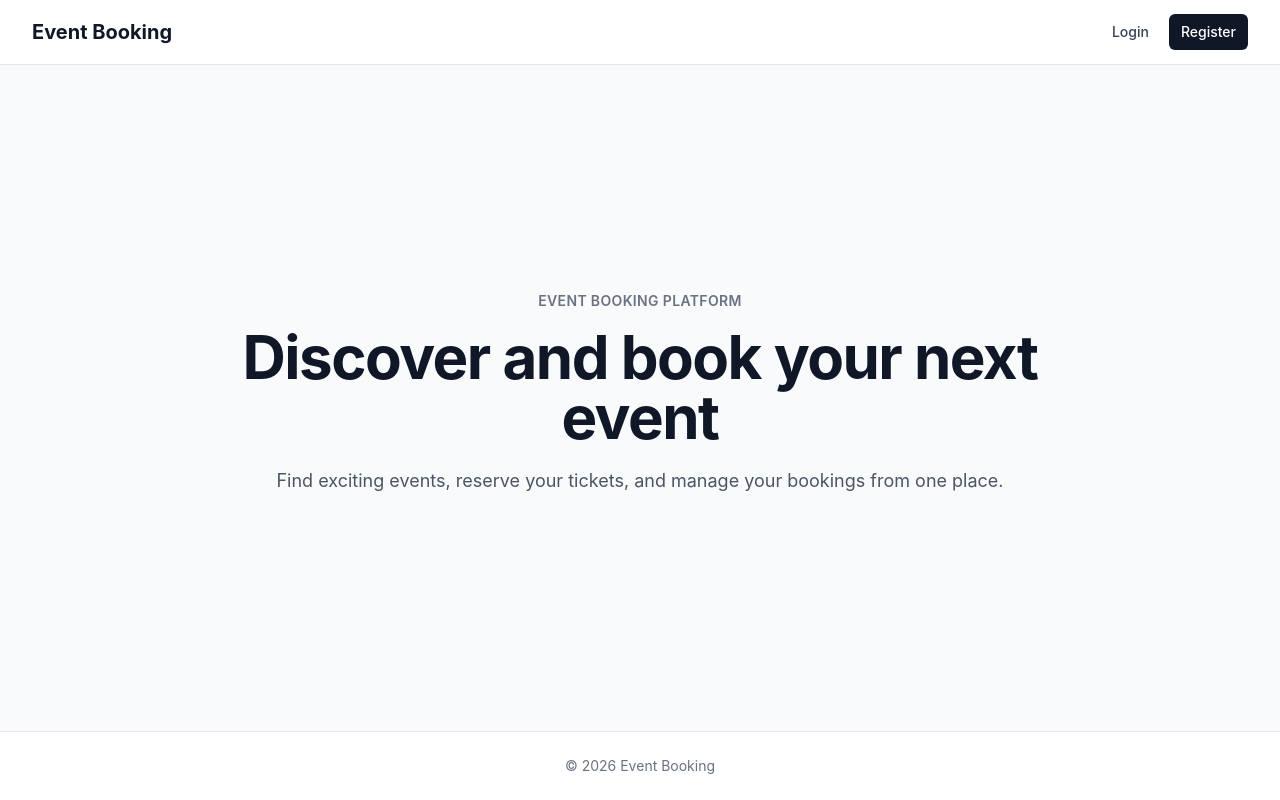
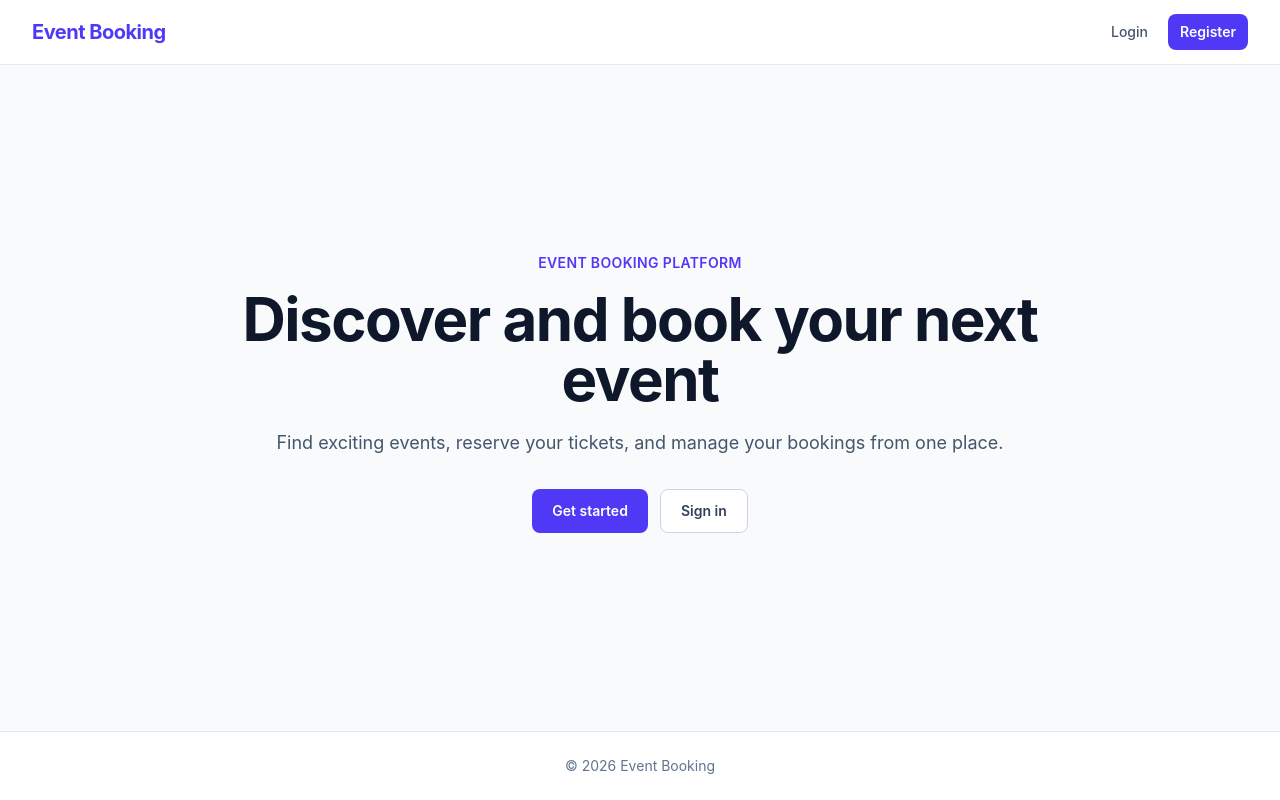
Before and after one commit to pradeep1928/event-booking-platform, a React (Vite) app in the folder frontend/: page / in a window 1280 px wide. Built offline with nearby package versions, Linux system fonts and the light colour scheme; no server answers.

Commit message:
recolored some pages

```diff
--- a/frontend/src/components/common/Navbar.tsx
+++ b/frontend/src/components/common/Navbar.tsx
@@ -1,50 +1,46 @@
-import { useState } from 'react';
-import { Link } from 'react-router-dom';
+import { useState } from "react";
+import { Link } from "react-router-dom";
 
 type NavbarProps = {
-  variant: 'public' | 'app';
+  variant: "public" | "app";
 };
 
 const Navbar = ({ variant }: NavbarProps) => {
   const [isMenuOpen, setIsMenuOpen] = useState(false);
 
+  const isPublic = variant === "public";
+
   const handleNavigation = () => {
     setIsMenuOpen(false);
   };
 
-  const isPublic = variant === 'public';
-
   return (
-    <header className="border-b border-gray-200 bg-white">
+    <header className="border-b border-slate-200 bg-white">
       <nav
-        aria-label={isPublic ? 'Main navigation' : 'Application navigation'}
+        aria-label={isPublic ? "Main navigation" : "Application navigation"}
         className="mx-auto flex h-16 w-full max-w-7xl items-center justify-between px-4 sm:px-6 lg:px-8"
       >
-        {/* Logo */}
         <Link
           to="/"
           onClick={handleNavigation}
-          className="text-lg font-bold text-gray-900 focus:outline-none focus:ring-2 focus:ring-gray-900 focus:ring-offset-2 sm:text-xl"
+          className="text-lg font-bold tracking-tight text-indigo-600 transition hover:text-indigo-700 focus:outline-none focus:ring-2 focus:ring-indigo-500 focus:ring-offset-2 sm:text-xl"
         >
           Event Booking
         </Link>
 
-        {/* Desktop navigation */}
         <div className="hidden items-center gap-2 sm:flex">
           {isPublic ? (
             <>
               <Link
                 to="/login"
-                onClick={handleNavigation}
-                className="rounded-md px-3 py-2 text-sm font-medium text-gray-700 hover:bg-gray-100 focus:outline-none focus:ring-2 focus:ring-gray-900 focus:ring-offset-2"
+                className="rounded-lg px-3 py-2 text-sm font-medium text-slate-600 transition hover:bg-slate-100 hover:text-slate-900 focus:outline-none focus:ring-2 focus:ring-indigo-500 focus:ring-offset-2"
               >
                 Login
               </Link>
 
               <Link
                 to="/register"
-                onClick={handleNavigation}
-                className="rounded-md bg-gray-900 px-3 py-2 text-sm font-medium text-white hover:bg-gray-800 focus:outline-none focus:ring-2 focus:ring-gray-900 focus:ring-offset-2"
+                className="rounded-lg bg-indigo-600 px-3 py-2 text-sm font-semibold text-white transition hover:bg-indigo-700 focus:outline-none focus:ring-2 focus:ring-indigo-500 focus:ring-offset-2"
               >
                 Register
               </Link>
@@ -53,16 +49,14 @@ const Navbar = ({ variant }: NavbarProps) => {
             <>
               <Link
                 to="/events"
-                onClick={handleNavigation}
-                className="rounded-md px-3 py-2 text-sm font-medium text-gray-700 hover:bg-gray-100 focus:outline-none focus:ring-2 focus:ring-gray-900 focus:ring-offset-2"
+                className="rounded-lg px-3 py-2 text-sm font-medium text-slate-600 transition hover:bg-slate-100 hover:text-slate-900 focus:outline-none focus:ring-2 focus:ring-indigo-500 focus:ring-offset-2"
               >
                 Events
               </Link>
 
               <Link
                 to="/bookings"
-                onClick={handleNavigation}
-                className="rounded-md px-3 py-2 text-sm font-medium text-gray-700 hover:bg-gray-100 focus:outline-none focus:ring-2 focus:ring-gray-900 focus:ring-offset-2"
+                className="rounded-lg px-3 py-2 text-sm font-medium text-slate-600 transition hover:bg-slate-100 hover:text-slate-900 focus:outline-none focus:ring-2 focus:ring-indigo-500 focus:ring-offset-2"
               >
                 My Bookings
               </Link>
@@ -70,53 +64,60 @@ const Navbar = ({ variant }: NavbarProps) => {
           )}
         </div>
 
-        {/* Mobile menu button */}
         <button
           type="button"
-          aria-label={isMenuOpen ? 'Close menu' : 'Open menu'}
+          aria-label={isMenuOpen ? "Close menu" : "Open menu"}
           aria-expanded={isMenuOpen}
           aria-controls="mobile-navigation"
           onClick={() => setIsMenuOpen((open) => !open)}
-          className="rounded-md p-2 text-gray-700 hover:bg-gray-100 focus:outline-none focus:ring-2 focus:ring-gray-900 focus:ring-offset-2 sm:hidden"
+          className="rounded-lg p-2 text-slate-600 transition hover:bg-slate-100 hover:text-slate-900 focus:outline-none focus:ring-2 focus:ring-indigo-500 focus:ring-offset-2 sm:hidden"
         >
-          <span className="sr-only">{isMenuOpen ? 'Close menu' : 'Open menu'}</span>
+          <span className="sr-only">
+            {isMenuOpen ? "Close menu" : "Open menu"}
+          </span>
 
           <span className="block h-5 w-5" aria-hidden="true">
             <span
               className={`block h-0.5 w-5 bg-current transition-transform ${
-                isMenuOpen ? 'translate-y-2 rotate-45' : ''
+                isMenuOpen ? "translate-y-2 rotate-45" : ""
               }`}
             />
+
             <span
               className={`mt-1.5 block h-0.5 w-5 bg-current transition-opacity ${
-                isMenuOpen ? 'opacity-0' : ''
+                isMenuOpen ? "opacity-0" : ""
               }`}
             />
+
             <span
               className={`mt-1.5 block h-0.5 w-5 bg-current transition-transform ${
-                isMenuOpen ? '-translate-y-2 -rotate-45' : ''
+                isMenuOpen ? "-translate-y-2 -rotate-45" : ""
               }`}
             />
           </span>
         </button>
       </nav>
 
-      {/* Mobile navigation */}
       {isMenuOpen && (
-        <div id="mobile-navigation" className="border-t border-gray-200 px-4 py-3 sm:hidden">
+        <div
+          id="mobile-navigation"
+          className="border-t border-slate-200 bg-white px-4 py-3 sm:hidden"
+        >
           <div className="mx-auto flex w-full max-w-7xl flex-col gap-1">
             {isPublic ? (
               <>
                 <Link
                   to="/login"
-                  className="rounded-md px-3 py-3 text-sm font-medium text-gray-700 hover:bg-gray-100 focus:outline-none focus:ring-2 focus:ring-gray-900"
+                  onClick={handleNavigation}
+                  className="rounded-lg px-3 py-3 text-sm font-medium text-slate-600 transition hover:bg-slate-100 hover:text-slate-900 focus:outline-none focus:ring-2 focus:ring-indigo-500"
                 >
                   Login
                 </Link>
 
                 <Link
                   to="/register"
-                  className="rounded-md bg-gray-900 px-3 py-3 text-sm font-medium text-white hover:bg-gray-800 focus:outline-none focus:ring-2 focus:ring-gray-900"
+                  onClick={handleNavigation}
+                  className="rounded-lg bg-indigo-600 px-3 py-3 text-sm font-semibold text-white transition hover:bg-indigo-700 focus:outline-none focus:ring-2 focus:ring-indigo-500"
                 >
                   Register
                 </Link>
@@ -125,14 +126,16 @@ const Navbar = ({ variant }: NavbarProps) => {
               <>
                 <Link
                   to="/events"
-                  className="rounded-md px-3 py-3 text-sm font-medium text-gray-700 hover:bg-gray-100 focus:outline-none focus:ring-2 focus:ring-gray-900"
+                  onClick={handleNavigation}
+                  className="rounded-lg px-3 py-3 text-sm font-medium text-slate-600 transition hover:bg-slate-100 hover:text-slate-900 focus:outline-none focus:ring-2 focus:ring-indigo-500"
                 >
                   Events
                 </Link>
 
                 <Link
                   to="/bookings"
-                  className="rounded-md px-3 py-3 text-sm font-medium text-gray-700 hover:bg-gray-100 focus:outline-none focus:ring-2 focus:ring-gray-900"
+                  onClick={handleNavigation}
+                  className="rounded-lg px-3 py-3 text-sm font-medium text-slate-600 transition hover:bg-slate-100 hover:text-slate-900 focus:outline-none focus:ring-2 focus:ring-indigo-500"
                 >
                   My Bookings
                 </Link>
--- a/frontend/src/components/ui/PageLoader.tsx
+++ b/frontend/src/components/ui/PageLoader.tsx
@@ -6,7 +6,7 @@ const PageLoader = () => {
       aria-label="Loading page"
     >
       <div
-        className="h-8 w-8 animate-spin rounded-full border-4 border-gray-300 border-t-gray-900"
+        className="h-8 w-8 animate-spin rounded-full border-4 border-slate-200 border-t-indigo-600"
         aria-hidden="true"
       />
     </div>
--- a/frontend/src/layouts/AppLayout.tsx
+++ b/frontend/src/layouts/AppLayout.tsx
@@ -1,10 +1,12 @@
-import { Outlet } from 'react-router-dom';
-import Navbar from '../components/common/Navbar';
+import { Outlet } from "react-router-dom";
+
+import Navbar from "../components/common/Navbar";
 
 const AppLayout = () => {
   return (
-    <div className="flex min-h-screen flex-col bg-gray-50">
+    <div className="flex min-h-screen flex-col bg-slate-50">
       <Navbar variant="app" />
+
       <main className="mx-auto w-full max-w-7xl flex-1 px-4 py-6 sm:px-6 sm:py-8 lg:px-8 lg:py-10">
         <Outlet />
       </main>
--- a/frontend/src/layouts/PublicLayout.tsx
+++ b/frontend/src/layouts/PublicLayout.tsx
@@ -1,16 +1,18 @@
 import { Outlet } from "react-router-dom";
+
 import Navbar from "../components/common/Navbar";
 
 const PublicLayout = () => {
   return (
-    <div className="flex min-h-screen flex-col bg-gray-50">
+    <div className="flex min-h-screen flex-col bg-slate-50">
       <Navbar variant="public" />
+
       <main className="flex-1">
         <Outlet />
       </main>
 
-      <footer className="border-t border-gray-200 bg-white">
-        <div className="mx-auto w-full max-w-7xl px-4 py-6 text-center text-sm text-gray-500 sm:px-6 lg:px-8">
+      <footer className="border-t border-slate-200 bg-white">
+        <div className="mx-auto w-full max-w-7xl px-4 py-6 text-center text-sm text-slate-500 sm:px-6 lg:px-8">
           © {new Date().getFullYear()} Event Booking
         </div>
       </footer>
--- a/frontend/src/pages/HomePage.tsx
+++ b/frontend/src/pages/HomePage.tsx
@@ -1,19 +1,37 @@
+import { Link } from "react-router-dom";
+
 const HomePage = () => {
   return (
-    <section className="mx-auto flex min-h-[calc(100vh-9rem)] w-full max-w-4xl items-center px-4 py-12 sm:px-6 lg:px-8">
-      <div className="w-full text-center">
-        <p className="text-sm font-semibold uppercase tracking-wide text-gray-500">
+    <section className="flex min-h-[calc(100vh-9rem)] items-center justify-center px-4 py-12 sm:py-16">
+      <div className="w-full max-w-4xl text-center">
+        <p className="text-sm font-semibold uppercase tracking-wide text-indigo-600">
           Event Booking Platform
         </p>
 
-        <h1 className="mt-4 text-3xl font-bold tracking-tight text-gray-900 sm:text-4xl md:text-5xl lg:text-6xl">
+        <h1 className="mt-4 text-3xl font-bold tracking-tight text-slate-900 sm:text-4xl md:text-5xl lg:text-6xl">
           Discover and book your next event
         </h1>
 
-        <p className="mx-auto mt-5 text-base leading-7 text-gray-600 sm:text-lg">
-          Find exciting events, reserve your tickets, and manage your
-          bookings from one place.
+        <p className="mt-5 text-base leading-7 text-slate-600 sm:text-lg">
+          Find exciting events, reserve your tickets, and manage your bookings
+          from one place.
         </p>
+
+        <div className="mt-8 flex flex-col justify-center gap-3 sm:flex-row">
+          <Link
+            to="/register"
+            className="inline-flex min-h-11 items-center justify-center rounded-lg bg-indigo-600 px-5 py-2.5 text-sm font-semibold text-white transition hover:bg-indigo-700 focus:outline-none focus:ring-2 focus:ring-indigo-500 focus:ring-offset-2"
+          >
+            Get started
+          </Link>
+
+          <Link
+            to="/login"
+            className="inline-flex min-h-11 items-center justify-center rounded-lg border border-slate-300 bg-white px-5 py-2.5 text-sm font-semibold text-slate-700 transition hover:bg-slate-50 focus:outline-none focus:ring-2 focus:ring-indigo-500 focus:ring-offset-2"
+          >
+            Sign in
+          </Link>
+        </div>
       </div>
     </section>
   );
```
Also changed, not shown: frontend/src/pages/NotFoundPage.tsx (+12 -3 lines).
